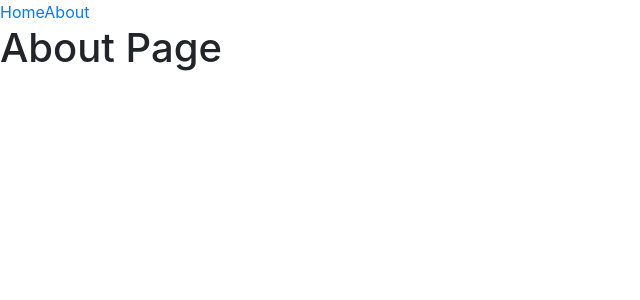
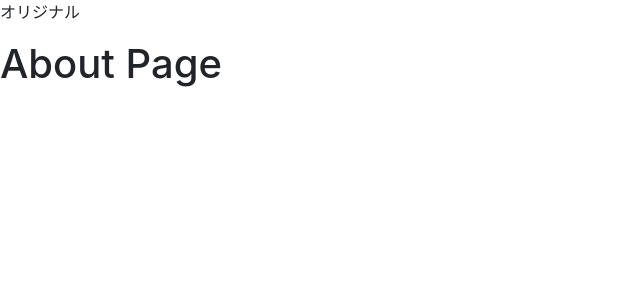
Before and after one commit to marzg510/hello-nuxtjs, a Nuxt app in the folder nuxt-first/: page /about in a window 1280 px wide. Shown: the top 300 px of the page, without its empty margins (0-640 px from the left). Built offline with nearby package versions, Linux system fonts and the light colour scheme.

Commit message:
original layout and auto import

```diff
--- a/nuxt-first/components/navbar.vue
+++ b/nuxt-first/components/navbar.vue
@@ -4,5 +4,6 @@
     <nuxt-link to="/">Home</nuxt-link>
     <nuxt-link to="/about">About</nuxt-link>
     </nav>
+
   </div>
 </template>
--- /dev/null
+++ b/nuxt-first/layouts/original.vue
@@ -0,0 +1,15 @@
+<template>
+  <div>
+    <p>オリジナル</p>
+    <Nuxt />
+  </div>
+</template>
+
+<script>
+import NavBar from '@/components/NavBar.vue';
+export default {
+  components:{
+    NavBar,
+  }
+}
+</script>
--- a/nuxt-first/pages/about.vue
+++ b/nuxt-first/pages/about.vue
@@ -1,3 +1,9 @@
 <template>
     <h1>About Page</h1>
 </template>
+<script>
+export default {
+    layout: "original"
+
+}
+</script>
```
Also changed, not shown: nuxt-first/layouts/default.vue (+0 -9 lines).
